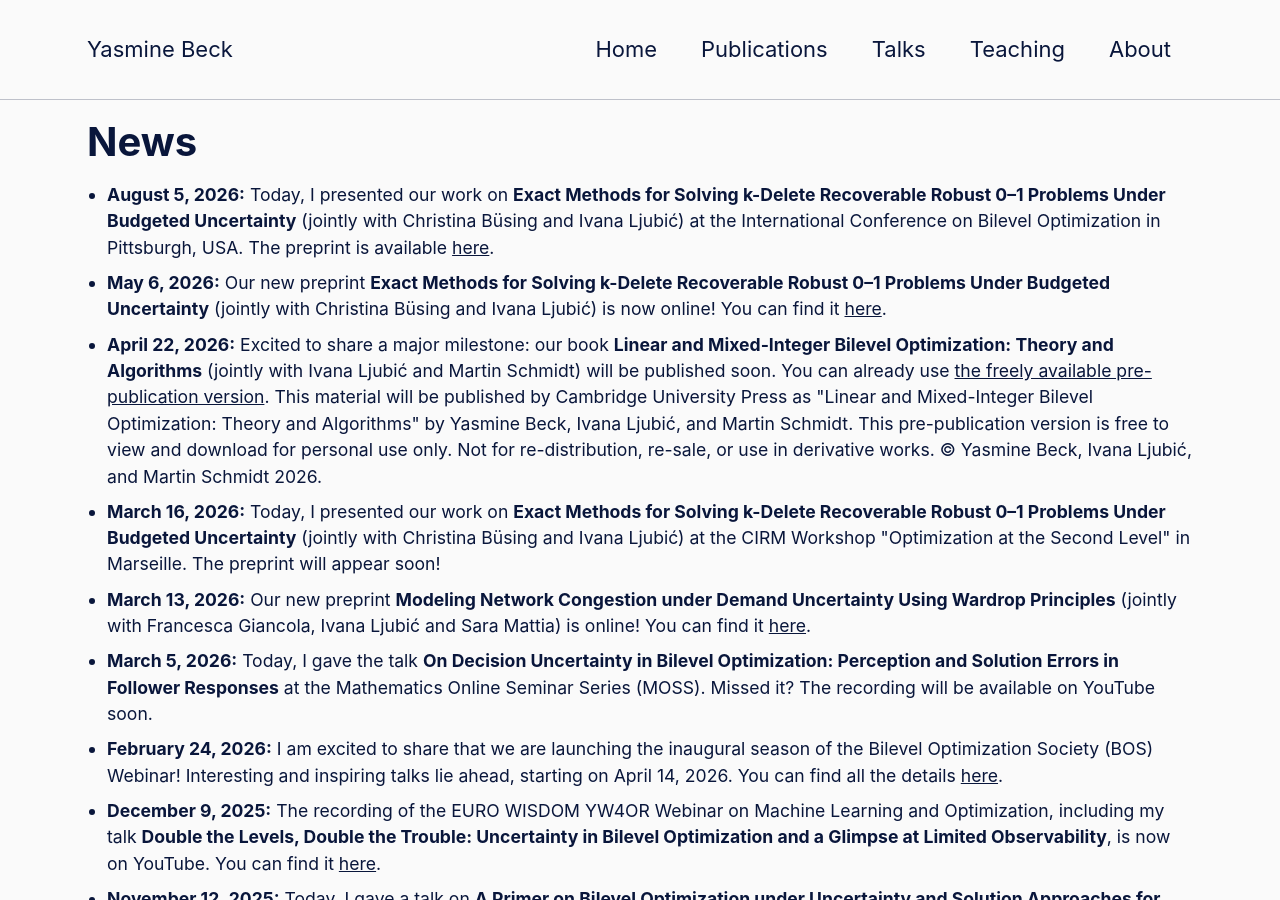
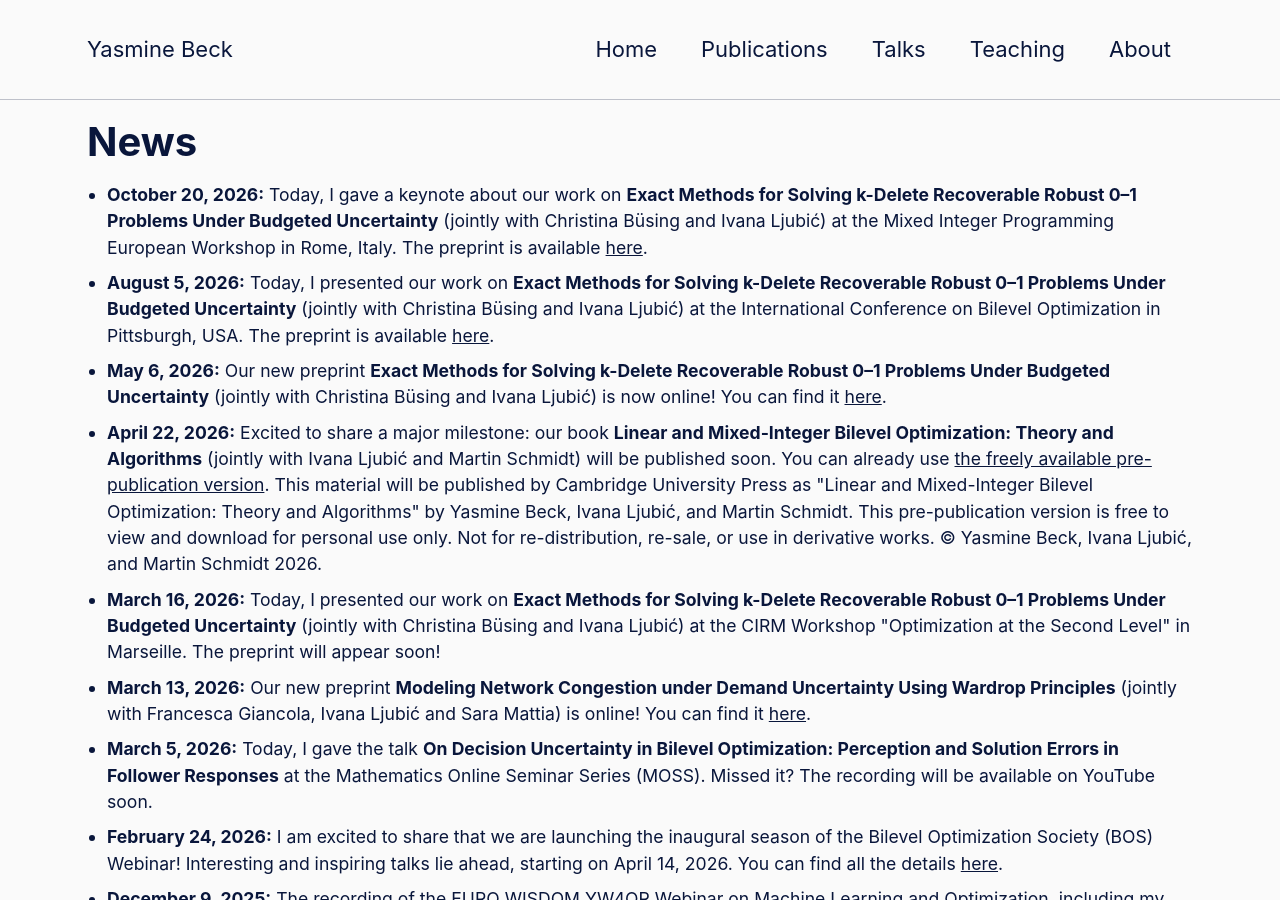
Before and after one commit to YasmineBeck/YasmineBeck.github.io, a Jekyll site: the page built from _pages/news.html, in a window 1280 px wide and 900 px high. Built offline with Jekyll 4.4.1, drawn with Linux system fonts in a browser that asks for light colours; cached includes are drawn as plain includes; formulas are drawn with MathJax 3.

Commit message:
talk at MIP Europe Workshop

```diff
--- a/_pages/news.html
+++ b/_pages/news.html
@@ -24,6 +24,10 @@ author_profile: false
 
 <div class="content">
   <ul>
+    <li>
+      <strong>October 20, 2026:</strong>
+      Today, I gave a keynote about our work on <strong>Exact Methods for Solving k-Delete Recoverable Robust 0&ndash;1 Problems Under Budgeted Uncertainty</strong> (jointly with Christina B&uuml;sing and Ivana Ljubi&cacute;) at the <a href="https://www.mixedinteger.org/EUROMIP/2026/" style="text-decoration: none;">Mixed Integer Programming European Workshop</a> in Rome, Italy. The preprint is available <a href="https://optimization-online.org/?p=34703">here</a>.
+    </li>
     <li>
       <strong>August 5, 2026:</strong>
       Today, I presented our work on <strong>Exact Methods for Solving k-Delete Recoverable Robust 0&ndash;1 Problems Under Budgeted Uncertainty</strong> (jointly with Christina B&uuml;sing and Ivana Ljubi&cacute;) at the <a href="https://bileveloptimization.org/icbo/2026/index.html" style="text-decoration: none;">International Conference on Bilevel Optimization</a> in Pittsburgh, USA. The preprint is available <a href="https://optimization-online.org/?p=34703">here</a>.
--- a/_pages/talks.html
+++ b/_pages/talks.html
@@ -28,6 +28,12 @@ classes: wide
 
 <div class="content">
   <ol>
+    <li>
+      <strong>Exact Methods for Solving k-Delete Recoverable Robust 0&ndash;1 Problems Under Budgeted Uncertainty</strong><br>
+      <a href="https://www.mixedinteger.org/EUROMIP/2026/">Mixed Integer Programming European Workshop</a><br>
+      October 20, 2026, Rome
+    </li>
+
     <li>
       <strong>Exact Methods for Solving k-Delete Recoverable Robust 0&ndash;1 Problems Under Budgeted Uncertainty</strong><br>
       <a href="https://bileveloptimization.org/icbo/2026/index.html">International Conference on Bilevel Optimization</a><br>
```
Also changed, not shown: index.html (+4 -4 lines).
